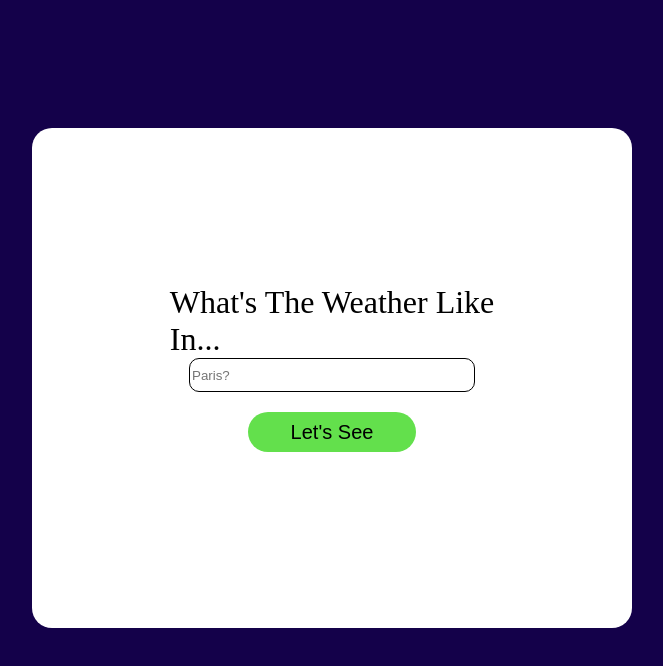
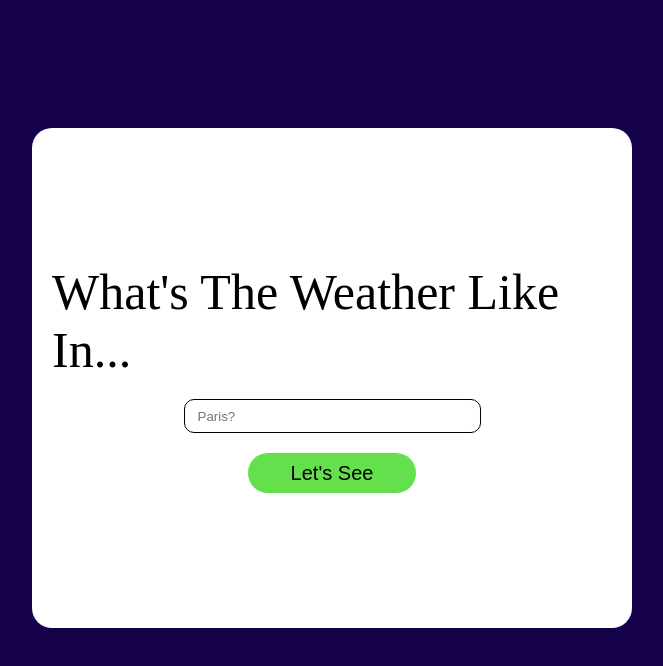
Before and after one commit to Captain-Fahd/Weather-App, a plain HTML site: page index.html in a window 1280 px wide. Shown: the whole page, without its empty margins (308-971 px from the left). Drawn offline with Linux system fonts and the light colour scheme; a web font is replaced by a local one.

Commit message:
Slight Changes -Tested JS connection - Remodified the design to include transitions for the button design, and to the main body on-click.

```diff
--- a/app.js
+++ b/app.js
@@ -0,0 +1,10 @@
+const input = document.querySelector(".weather-input");
+const btn = document.querySelector(".submit-btn");
+const main = document.querySelector(".main");
+
+
+btn.addEventListener("click", (event) => {
+
+    main.style.width = "800px";
+
+})
--- a/index.html
+++ b/index.html
@@ -7,11 +7,16 @@
 </head>
 <body>
   <div class="main">
-    <label class="input-heading">
-     What's The Weather Like<br>In...
-      <input type="text" class="weather-input" placeholder="Paris?"/>
-      <button class="submit-btn">Let's See</button>
-    </label>
+      <div class="query">
+          <label class="input-heading">
+              What's The Weather Like<br>In...
+              <input type="text" class="weather-input" placeholder="Paris?"/>
+              <button class="submit-btn">Let's See</button>
+          </label>
+      </div>
+      <div class="result">
+      </div>
   </div>
+  <script src="app.js"></script>
 </body>
 </html>
--- a/style.css
+++ b/style.css
@@ -9,40 +9,50 @@ body {
     vertical-align: center;
     justify-content: center;
     align-items: center;
-    flex-direction: column;
+    flex-direction: row;
     margin: 10%;
 }
 
 .main{
-    vertical-align: center;
-    align-content: center;
-    justify-content: center;
+    align-content: space-evenly;
+    justify-content: start;
+    text-align: left;
     background-color: white;
     width: 600px;
     height: 500px;
     border-radius: 20px;
 }
 .input-heading{
+    vertical-align: top;
     display: flex;
     flex-direction: column;
-    align-items: center;
+    justify-content: start;
     padding: 20px;
-    font-size: 32px;
+    font-size: 50px;
     text-align: left;
-    margin-bottom: 20px;
 }
 .weather-input{
     width: 50%;
     height: 30px;
     border-radius: 10px;
     border: 1px black solid;
+    padding-left: 13px;
+    align-self: center;
+    margin-top: 20px;
 }
 .submit-btn{
+    align-self: center;
     margin-top: 20px;
     font-size: 20px;
     width: 30%;
     height: 40px;
     border-radius: 20px;
-    border-style: none;
+    border: none;
     background-color: #63e04c;
+    transition: background-color 0.2s;
 }
+.submit-btn:hover{
+    background-color: white;
+    transition: background-color 0.2s;
+
+}
```
